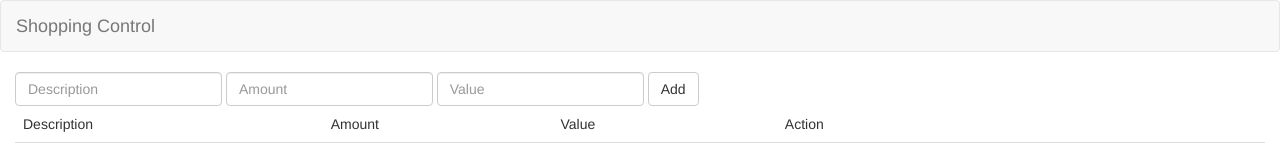
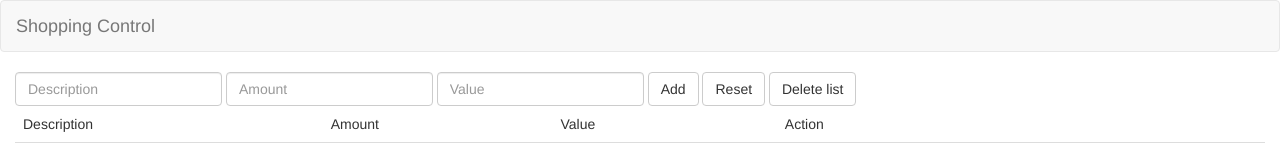
Before and after one commit to MAntonioST/Shopping-JS, a plain HTML site: page index.html in a window 1280 px wide. Shown: the top 149 px of the page. Drawn offline with Linux system fonts and the light colour scheme.

Commit message:
Implentação de reset e delete list

```diff
--- a/index.html
+++ b/index.html
@@ -30,7 +30,11 @@
                 <button onclick="updateData();" class="btn btn-default">Save</button>
                 <button onclick="resetForm();" class="btn btn-default">Cancel</button>
             </span>
-            <button id="btnAdd" onclick="addData();" class="btn btn-default">Add</button>
+            <span id="btnAdd">
+                <button onclick="addData();" class="btn btn-default">Add</button>
+                <button onclick="resetForm();" class="btn btn-default">Reset</button>
+                <button onclick="deleteList();" class="btn btn-default">Delete list</button>
+            </span>
         </div>
 
         <div id="errors" style="display: none;"></div>
--- a/js/main.js
+++ b/js/main.js
@@ -142,5 +142,12 @@ function validation(){
 
 }
 
+function deleteList(){
+    if(confirm("Delete this list?")){
+        list = [];
+        setList(list);
+    }
+}
+
 
 setList(list);
```
